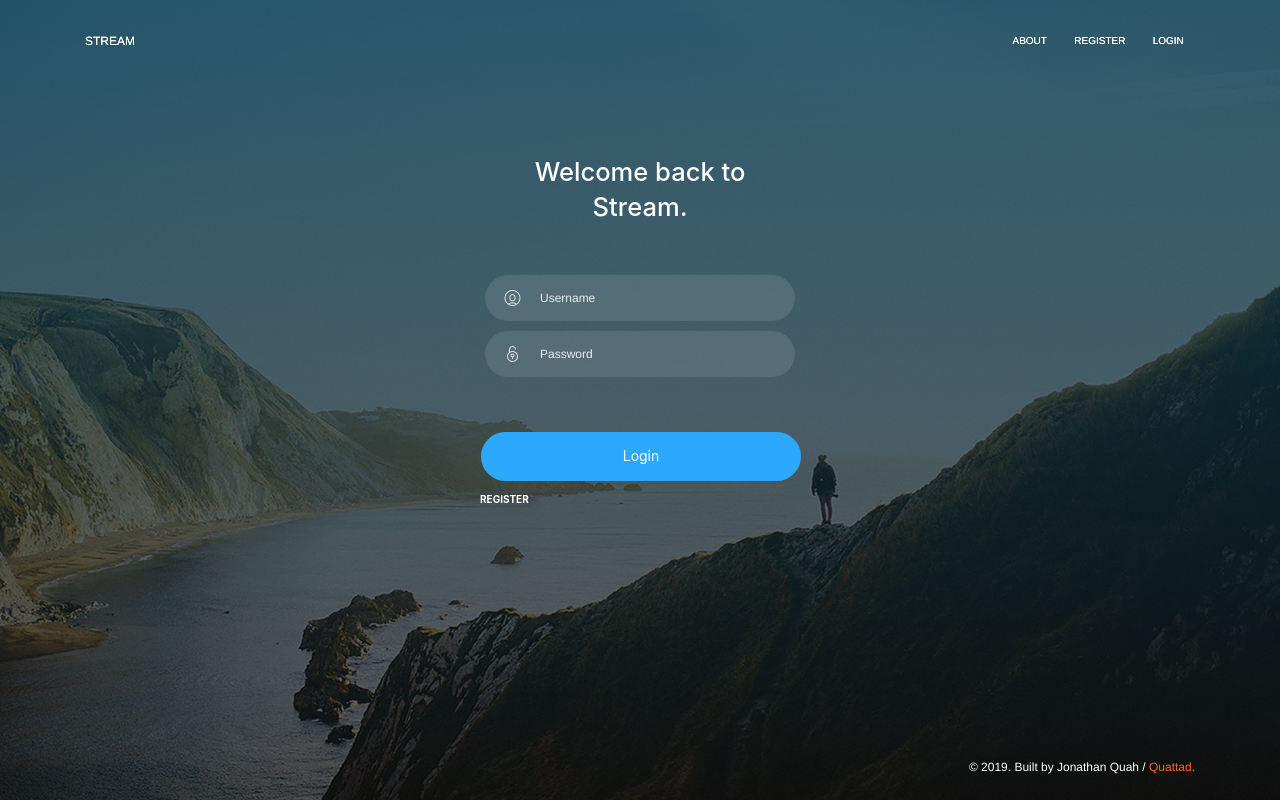
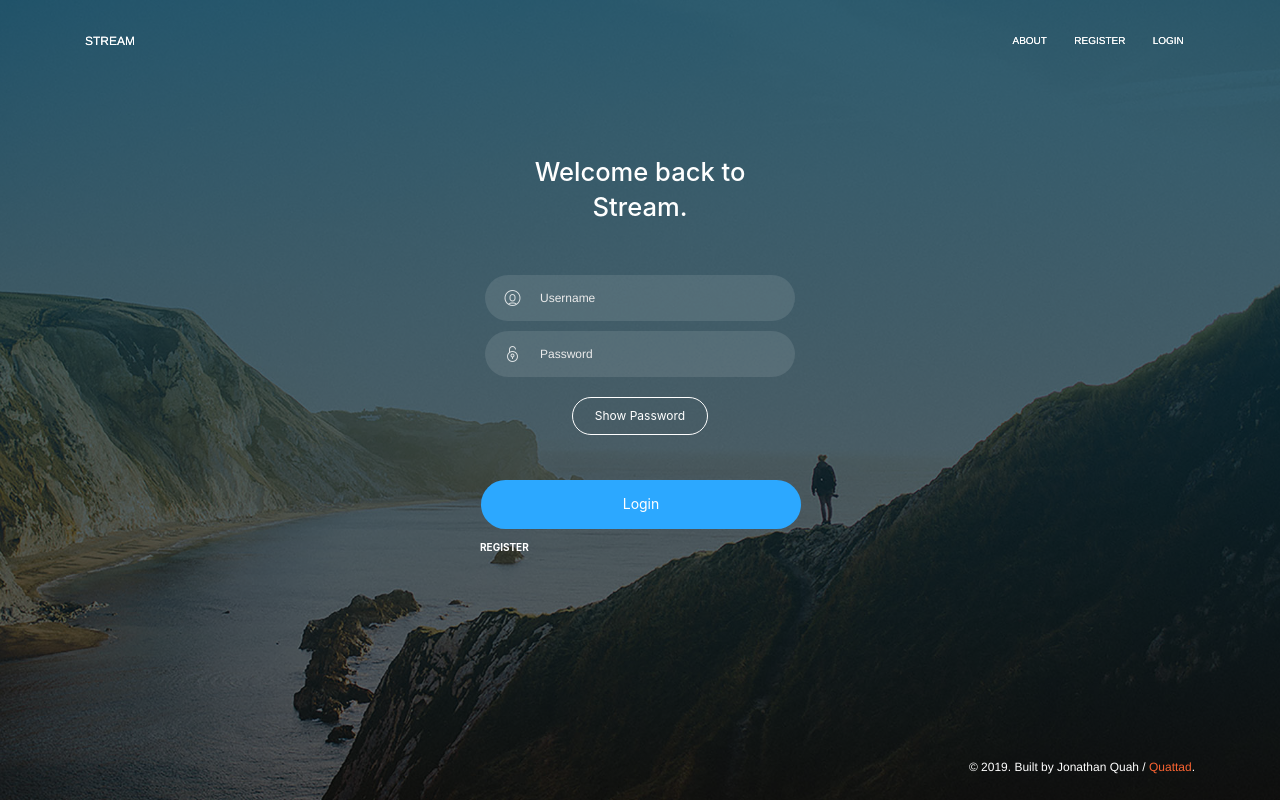
Before and after one commit to quattad/stream, a React (Create React App) app: page /login in a window 1280 px wide. Built offline with nearby package versions, Linux system fonts and the light colour scheme.

Commit message:
Updated login page with form submission, pw button hide

```diff
--- a/src/components/LoginPublic.components.js
+++ b/src/components/LoginPublic.components.js
@@ -1,4 +1,5 @@
 import React from "react";
+import {Redirect} from "react-router"
 
 // reactstrap components
 import {
@@ -19,11 +20,60 @@ import {
 // core components
 import Navbar from "./Navbar.components";
 import TransparentFooter from "./TransparentFooter";
+import Axios from "axios";
 
 function LoginPage() {
 
+  // Create state to store entered username and pw
+  const [usernameState, setUsernameState] = React.useState("");
+  const [passwordState, setPasswordState] = React.useState("");
+
   const [usernameFocus, setUsernameFocus] = React.useState(false);
   const [passwordFocus, setPasswordFocus] = React.useState(false);
+
+  // Define form save functions
+  const onChangeUsername = (e) => {
+    setUsernameState(e.target.value)
+    console.log("Username: " + usernameState)
+  };
+  const onChangePassword = (e) => {
+    setPasswordState(e.target.value)
+    console.log("Password: " + passwordState)
+  };
+  const onShowPassword = (e) => {
+    setShowPassword(!showPassword)
+  };
+  const onShowPasswordButton = (e) => {
+    setShowPasswordButton(!showPasswordButton)
+  };
+
+  // Additional form features
+  const[fireRedirect, setFireRedirect] = React.useState(false)
+  const[showPassword, setShowPassword] = React.useState("password")
+  const[showPasswordButton, setShowPasswordButton] = React.useState("Show")
+
+
+  const onFireRedirect = (e) => {
+    setFireRedirect(true)
+  }
+
+  // Define login function
+  // TODO - authentication function in backend
+  const onSubmitLogin = (e) => {
+    Axios.post('https://localhost:5000/login', {
+      "username": usernameState,
+      "password": passwordState
+    })
+      .then(res => {
+        if (!res.data.error) {
+          // console.log("User" + usernameState + "successfully logged in with pw" + passwordState);
+          onFireRedirect(e)
+        }
+      })
+      .catch(err => {
+        console.log("Error: " + err)
+      })
+}
 
   React.useEffect(() => {
     document.body.classList.add("login-page");
@@ -39,6 +89,7 @@ function LoginPage() {
   return (
     <>
       <Navbar />
+      {fireRedirect && <Redirect to='/login'> push={true} </Redirect>}
       <div className="page-header clear-filter" filter-color="blue">
         <div
           className="page-header-image"
@@ -72,6 +123,7 @@ function LoginPage() {
                       <Input
                         placeholder="Username"
                         type="text"
+                        onChange={(e)=>onChangeUsername(e)}
                         onFocus={() => setUsernameFocus(true)}
                         onBlur={() => setUsernameFocus(false)}
                       ></Input>
@@ -89,18 +141,33 @@ function LoginPage() {
                       </InputGroupAddon>
                       <Input
                         placeholder="Password"
-                        type="text"
+                        type={(showPassword ? "password": "text")}
+                        onChange={(e)=>onChangePassword(e)}
                         onFocus={() => setPasswordFocus(true)}
                         onBlur={() => setPasswordFocus(false)}
                       ></Input>
                     </InputGroup>
+                    <div className="col-md-auto">
+                      <Button
+                        outline
+                        className="btn-round"
+                        size="md"
+                        onClick={(e) => {
+                          onShowPassword(e)
+                          onShowPasswordButton(e)
+                        }}>
+                          {(showPasswordButton) ? "Show Password":"Hide Password"}
+                      </Button>
+                    </div>
                   </CardBody>
                   <CardFooter className="text-center">
                     <Button
                       block
                       className="btn-round"
                       color="info"
-                      onClick={() => 'location.href = "/register"'}
+                      onClick={(e) => {
+                        onSubmitLogin(e)
+                      }}
                       size="lg"
                     >
                       Login
```
